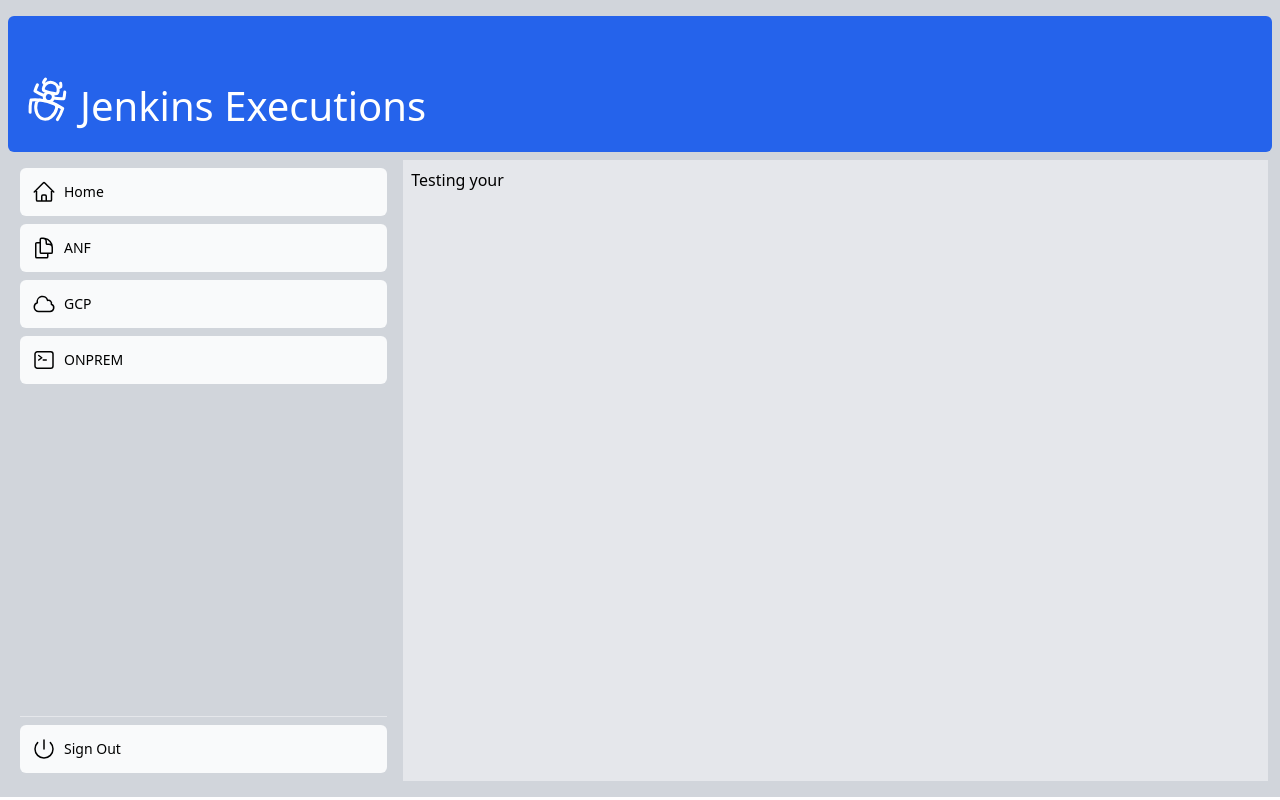
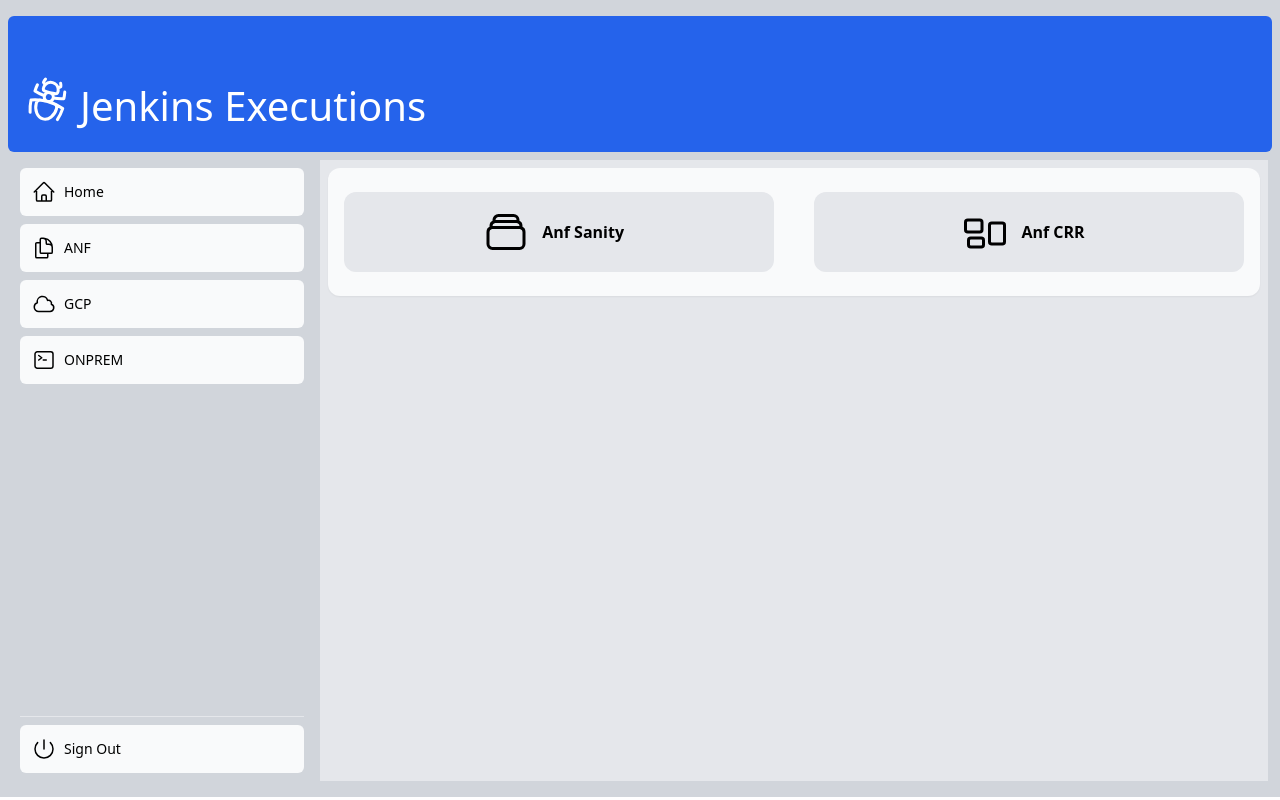
Before and after one commit to dmahanot/cit-dashboard, a React (Create React App) app in the folder citdash/: page /jenkins_new/anf in a window 1280 px wide. Built offline with nearby package versions, Linux system fonts and the light colour scheme.

Commit message:
adding sanity and crr card for anf

```diff
--- a/citdash/src/components/jenkins_execution/Jenkins_new.js
+++ b/citdash/src/components/jenkins_execution/Jenkins_new.js
@@ -5,6 +5,7 @@
 import Anf from './anf/Anf';
 import Gcp from './gcp/Gcp';
 import Onprem from './onprem/Onprem';
+import Anf_sanity from './anf/Anf_sanity';
 
 
 function Jenkins_new() {
@@ -38,9 +39,10 @@
           </div>
           <div className='bg-gray-200 col-span-3 mx-1 p-2'>
             <Routes>
-              <Route exact path='/anf' Component={Anf}/>
-              <Route exact path='/gcp' Component={Gcp}/>
-              <Route exact path='/onprem' Component={Onprem}/>
+              <Route exact path='/anf' Component={Anf} />
+              <Route exact path='/anf/anf_sanity' Component={Anf_sanity} />
+              <Route exact path='/gcp' Component={Gcp} />
+              <Route exact path='/onprem' Component={Onprem} />
             </Routes>
           </div>
         </div>
--- a/citdash/src/components/jenkins_execution/anf/Anf.js
+++ b/citdash/src/components/jenkins_execution/anf/Anf.js
@@ -1,12 +1,27 @@
+import { RectangleGroupIcon, RectangleStackIcon } from '@heroicons/react/24/outline'
 import React from 'react'
+import { Link } from 'react-router-dom'
+
 
 function Anf() {
-  return (
-    <>
-    <div>Testing your </div>
-    </>
+    return (
+        <>
+            <div className='w-full rounded-xl bg-gray-50 p-2  shadow-sm'>
+                <div className='p-4 gap-10 columns-2 py-4 px-2 justify-evenly flex grow '>
+                    <div  className='h-20 p-4 w-full text-center rounded-xl flex bg-gray-200 justify-center  hover:bg-sky-100 hover:text-blue-600 '>
+                        <RectangleStackIcon />
+                        <Link to='anf_sanity' className='font-bold  p-3'>Anf Sanity</Link>
+                    </div>
+                    <div className='h-20 p-4 w-full text-center rounded-xl flex bg-gray-200 justify-center  hover:bg-sky-100 hover:text-blue-600'>
+                        <RectangleGroupIcon />
+                        <Link to='' className='font-bold p-3'>Anf CRR</Link>
+                    </div>
 
-  )
+                </div>
+            </div>
+        </>
+
+    )
 }
 
 export default Anf
--- /dev/null
+++ b/citdash/src/components/jenkins_execution/anf/Anf_sanity.js
@@ -0,0 +1,9 @@
+import React from 'react'
+
+function Anf_sanity() {
+  return (
+    <div>Anf_sanity this is</div>
+  )
+}
+
+export default Anf_sanity
```
Also changed, not shown: citdash/src/components/dashboard/Dashboard.js (+2 -2 lines).
